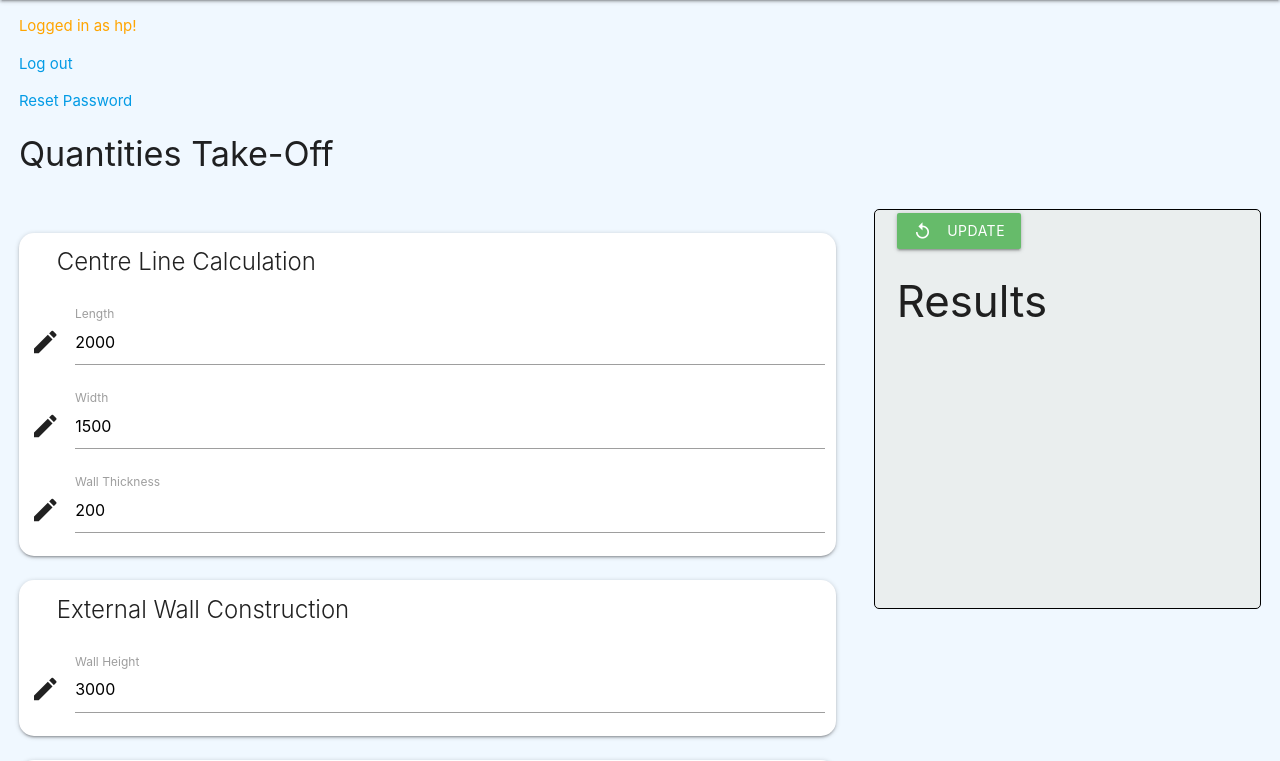
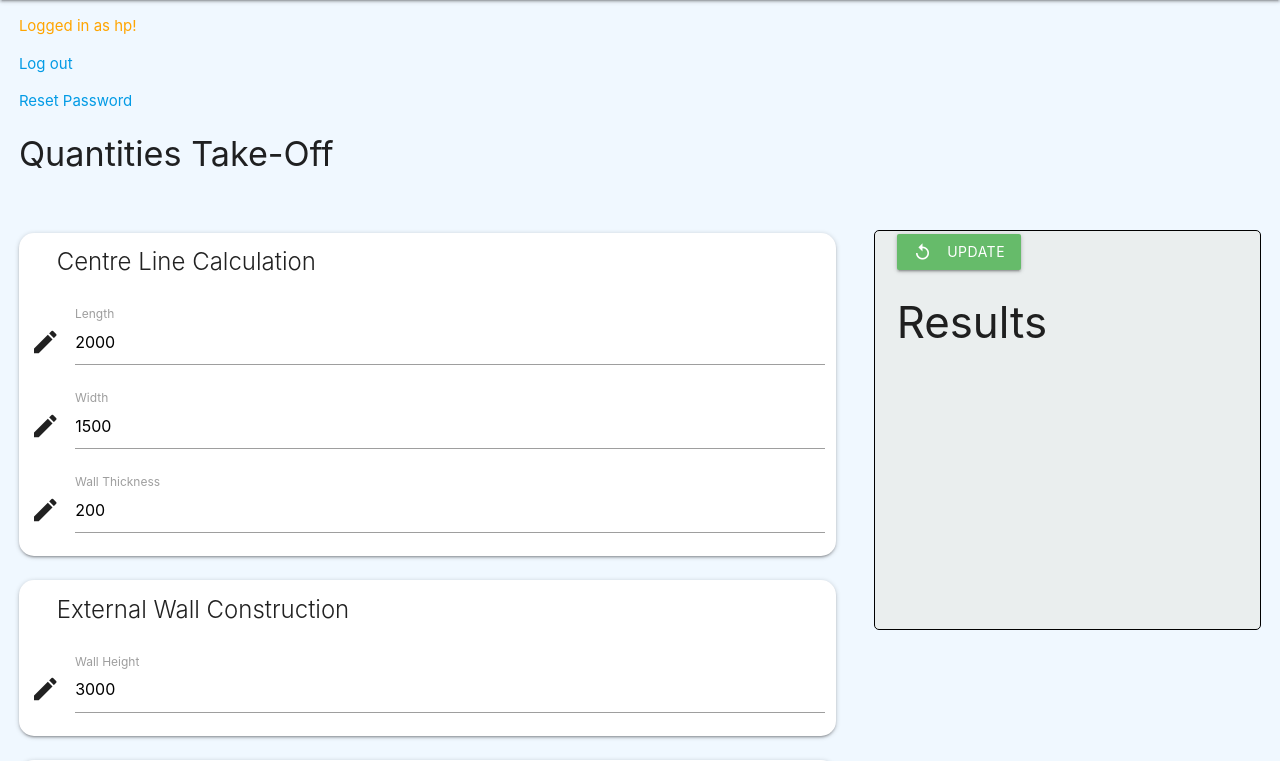
Before and after one commit to AdongoJr/Django-QS, a Django app: page /main/ in a window 1280 px wide. Shown: the part 64-825 px from the top of the page. Run offline with Django 3.2, Linux system fonts and the light colour scheme; a user stored in the database is signed in.

Commit message:
aligned desktop view sidebar with the first card

```diff
--- a/static/css/mystyles.css
+++ b/static/css/mystyles.css
@@ -57,6 +57,7 @@ header {
 }
 
 .side-bar {
+    margin-top: 21px;
     border: 1px solid black;
     border-radius: 5px;
     padding: 3px;
```
Also changed, not shown: db.sqlite3.
